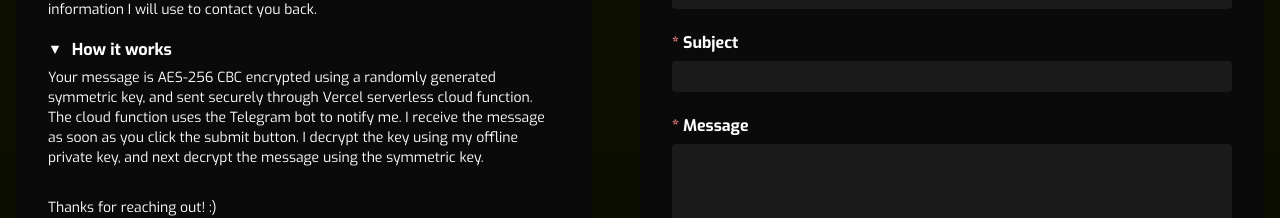
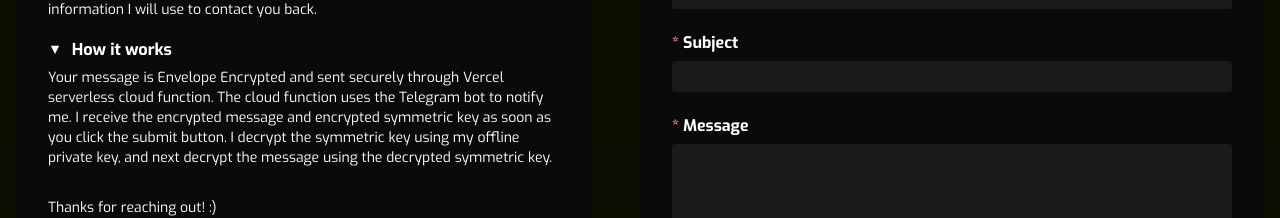
Before and after one commit to baycode-eu/baycode-security-eu, a Next.js app: page /quote in a window 1280 px wide. Both pictures are taken after a click on the heading "How it works". Shown: the part 392-610 px from the top of the page. Built offline with nearby package versions, Linux system fonts and the light colour scheme; a web font is replaced by a local one.

Commit message:
telegram-encrypt

```diff
--- a/components/pages/quote/QuoteView.tsx
+++ b/components/pages/quote/QuoteView.tsx
@@ -24,7 +24,7 @@ const QuoteView = ({formik}) => {
                             <p>Please provide your email address. If you prefer an alternative channel, include the contact information in the Full Name field with a dummy email for a prompt response. I made this field required so you do not forget to fill in the information I will use to contact you back.</p><br/>
                             <details>
                                 <summary ><h3>How it works</h3></summary>
-                                <p>Your message is AES-256 CBC encrypted using a randomly generated symmetric key, and sent securely through Vercel serverless cloud function. The cloud function uses the Telegram bot to notify me. I receive the message as soon as you click the submit button. I decrypt the key using my offline private key, and next decrypt the message using the symmetric key.</p><br/>
+                                <p>Your message is Envelope Encrypted and sent securely through Vercel serverless cloud function. The cloud function uses the Telegram bot to notify me. I receive the encrypted message and encrypted symmetric key as soon as you click the submit button. I decrypt the symmetric key using my offline private key, and next decrypt the message using the decrypted symmetric key.</p><br/>
                             </details>
                             <p>Thanks for reaching out! :) </p><br/>
                             <p><b>Now that you have all this information, feel free to try the contact form!</b></p>
```
